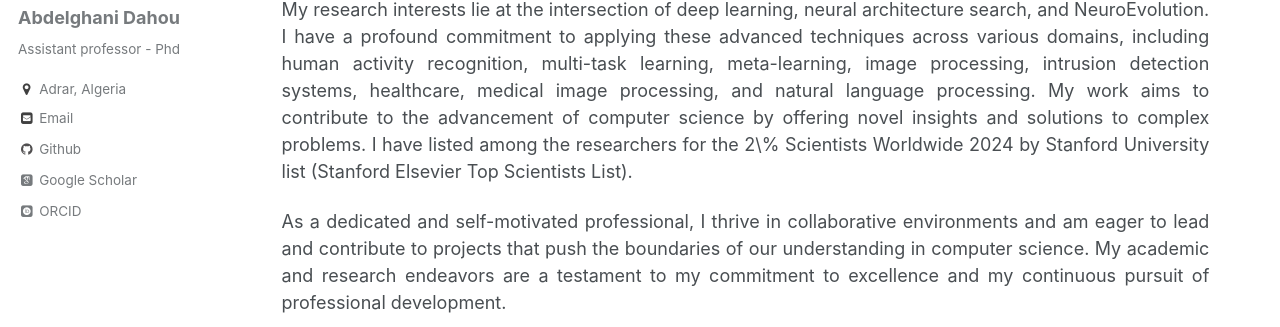
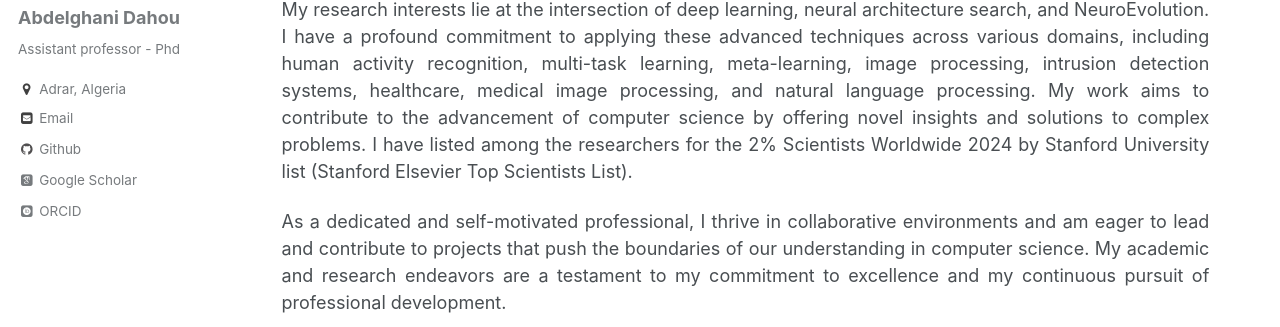
Before and after one commit to dr-dahou-adrar/dr-dahou-adrar.github.io, a Jekyll site: the page built from _pages/about.md, in a window 1280 px wide. Shown: the part 296-623 px from the top of the page. Built offline with Jekyll 4.4.1, drawn with Linux system fonts in a browser that asks for light colours; some web fonts are replaced.

```diff
--- a/_pages/about.md
+++ b/_pages/about.md
@@ -10,6 +10,6 @@ redirect_from:
 
 I am Dr. Abdelghani Dahou, an Associate Professor at the University of Ahmed Draia in Adrar, Algeria, and a Postdoctoral Researcher at the School of Computer Science and Technology, Zhejiang Normal University, China. With a Ph.D. in Computer Science from Wuhan University of Technology, my journey in academia and research has been driven by a passion for innovation and growth in the field of machine learning.
 
-My research interests lie at the intersection of deep learning, neural architecture search, and NeuroEvolution. I have a profound commitment to applying these advanced techniques across various domains, including human activity recognition, multi-task learning, meta-learning, image processing, intrusion detection systems, healthcare, medical image processing, and natural language processing. My work aims to contribute to the advancement of computer science by offering novel insights and solutions to complex problems. I have listed among the researchers for the 2\% Scientists Worldwide 2024 by Stanford University list (Stanford Elsevier Top Scientists List).
+My research interests lie at the intersection of deep learning, neural architecture search, and NeuroEvolution. I have a profound commitment to applying these advanced techniques across various domains, including human activity recognition, multi-task learning, meta-learning, image processing, intrusion detection systems, healthcare, medical image processing, and natural language processing. My work aims to contribute to the advancement of computer science by offering novel insights and solutions to complex problems. I have listed among the researchers for the 2% Scientists Worldwide 2024 by Stanford University list (Stanford Elsevier Top Scientists List).
 
 As a dedicated and self-motivated professional, I thrive in collaborative environments and am eager to lead and contribute to projects that push the boundaries of our understanding in computer science. My academic and research endeavors are a testament to my commitment to excellence and my continuous pursuit of professional development.
```
